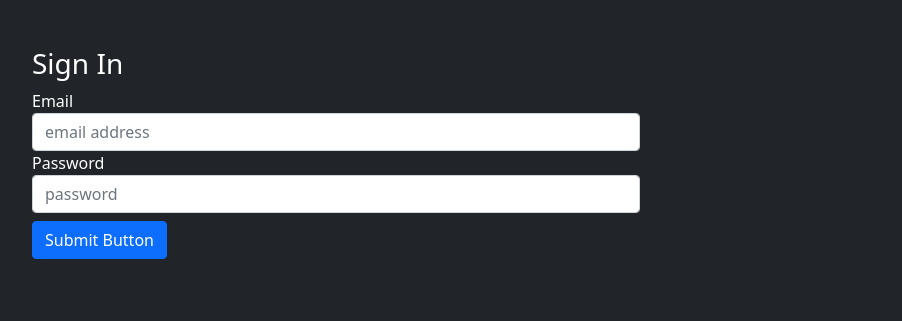
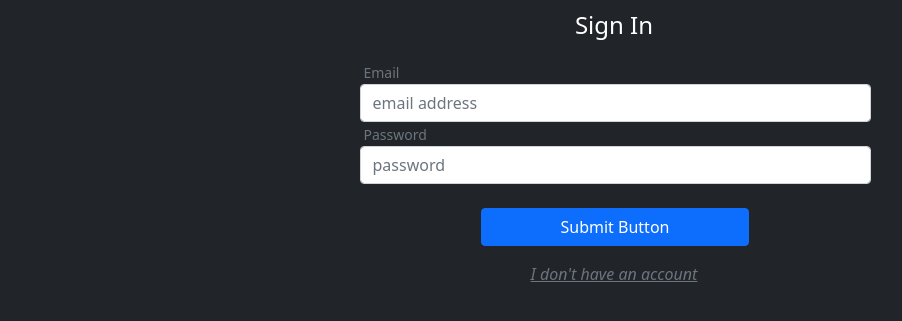
Before and after one commit to jcksnfales/ct_flask_hw_carinventory, a Flask app: page /signin in a window 1280 px wide. Shown: the part 86-407 px from the top of the page, without its empty margins (38-940 px from the left). Run offline with Flask 2, Linux system fonts and the light colour scheme; some libraries are stand-ins or nearby versions.

Commit message:
Layout tweaks

```diff
--- a/car_inv_api/authentication/auth_templates/sign_in.html
+++ b/car_inv_api/authentication/auth_templates/sign_in.html
@@ -1,12 +1,15 @@
 {% extends 'base.html' %}
 
 {% block content %}
-<main class="container p-5">
+<main class="container">
     <div class="row">
-        <aside class="col-12 col-md-6">
-            <h3>Sign In</h3>
+        <aside class="col-6 col-sm-7 col-md-6 col-lg-5 mx-auto">
+            <div class="row mt-2 py-1 text-center">
+                <div class="col-12 h4">Sign In</div>
+            </div>
             {% include 'forms.html' %}
         </aside>
+        <a href="{{ url_for('auth.signup') }}" class="text-secondary text-center mt-3"><em>I don't have an account</em></a>
     </div>
 </main>
 {% endblock %}
--- a/car_inv_api/site/site_templates/profile.html
+++ b/car_inv_api/site/site_templates/profile.html
@@ -6,7 +6,7 @@
         <div class="col-12 h4">User Info</div>
     </header>
     <section class="row">
-        <ul class="list-group">
+        <ul class="list-group col-12 col-md-10 col-lg-8 col-xl-7 mx-auto">
             <li class="list-group-item"><strong>Email:</strong> {{ current_user.email }}</li>
             <li class="list-group-item"><strong>Token:</strong> {{ current_user.token }}</li>
         </ul>
--- a/car_inv_api/templates/forms.html
+++ b/car_inv_api/templates/forms.html
@@ -1,15 +1,14 @@
 <form method="POST">
     {{ form.hidden_tag() }}
-    <div class="form-group">
+    <div class="form-group my-2">
         <fieldset id="email-field">
-            {{ form.email.label }}
+            <small class="ms-1 mb-1 text-secondary">{{ form.email.label }}</small>
             {{ form.email(class = 'form-control', placeholder = 'email address') }}
         </fieldset>
         <fieldset id="pass-field">
-            {{ form.password.label }}
+            <small class="ms-1 mb-1 text-secondary">{{ form.password.label }}</small>
             {{ form.password(class = 'form-control', placeholder = 'password') }}
         </fieldset>
     </div>
-
-    {{ form.submit_button(class = 'btn btn-primary btn-block mt-2') }}
+    <div class="col-6 mx-auto">{{ form.submit_button(class = 'btn btn-primary btn-block mt-3 w-100') }}</div>
 </form>
```
Also changed, not shown: car_inv_api/authentication/auth_templates/sign_up.html (+5 -3 lines).
